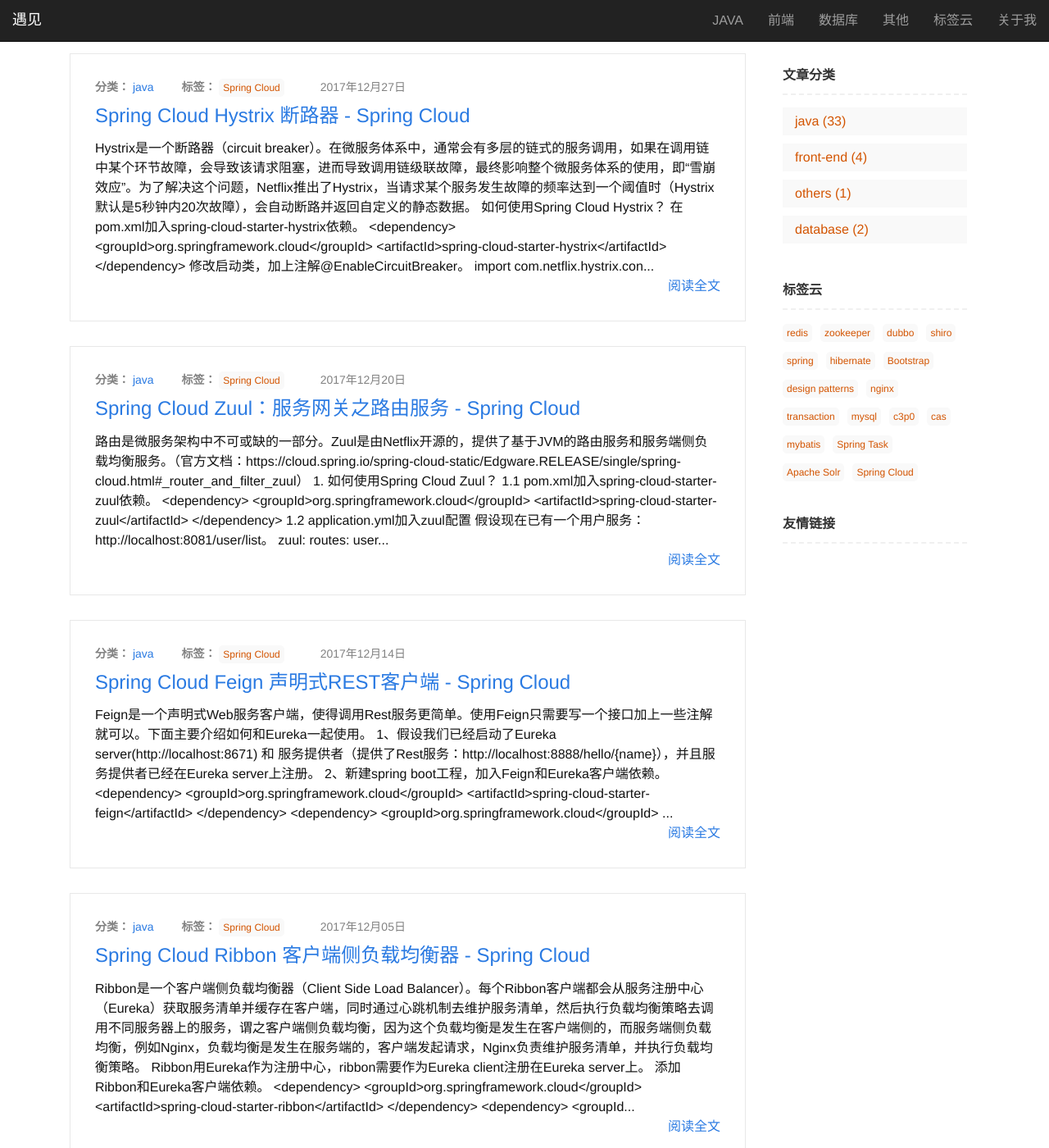
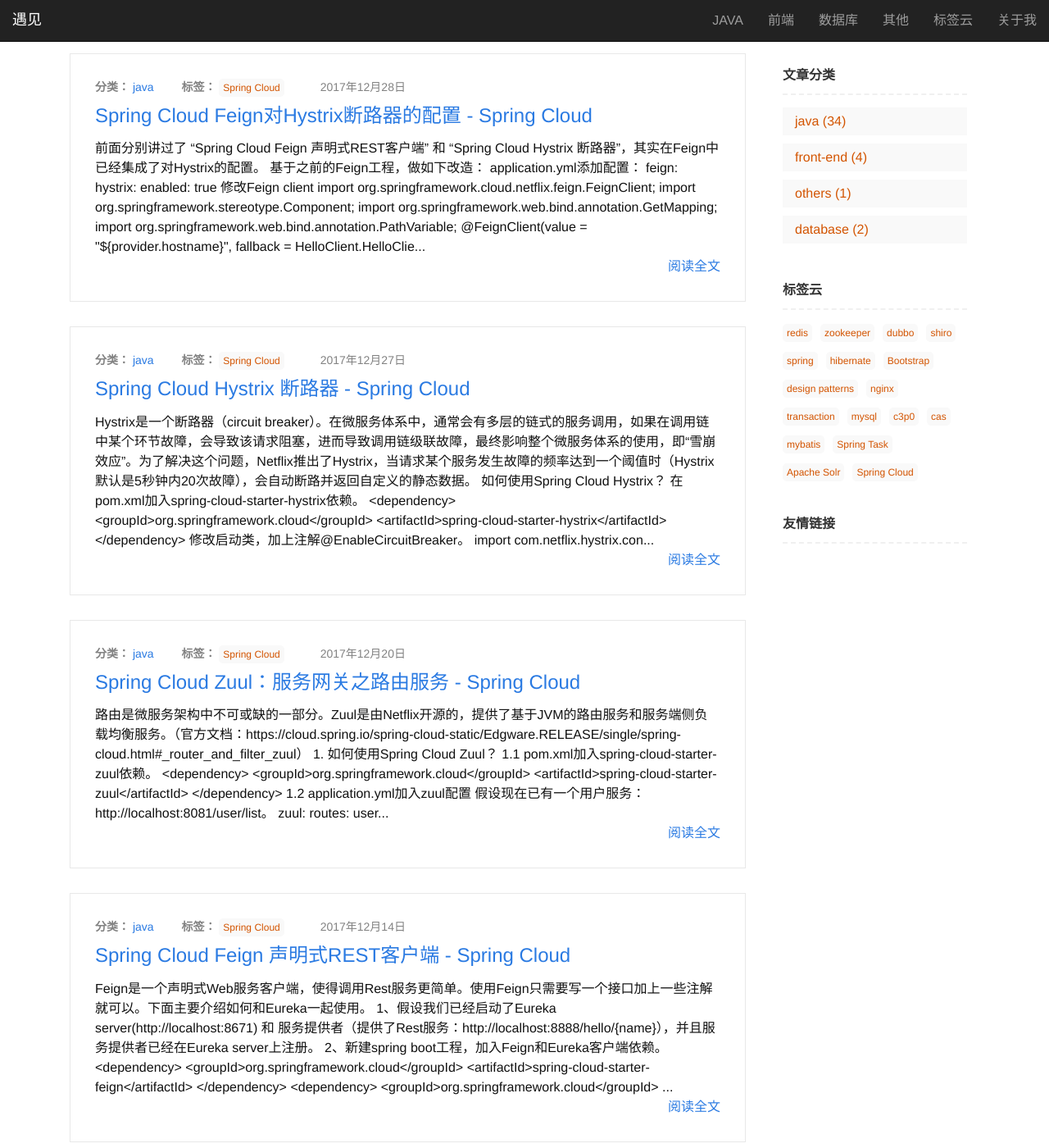
Before and after one commit to iyujian/iyujian.github.io, a Jekyll site: the page built from index.html, in a window 1280 px wide and 1400 px high. Shown: the whole window at 82% size. Built offline with Jekyll 4.4.1, drawn with Linux system fonts in a browser that asks for light colours; nearby versions of some CDN libraries; the list of posts is cut into pages by our own code; comment, search, counter and statistics services are not loaded; some of the changed text lies outside the part shown.

Commit message:
Spring Cloud Feign对Hystrix断路器的配置

````diff
--- a/_layouts/post.html
+++ b/_layouts/post.html
@@ -26,6 +26,7 @@ layout: default
 
   <div class="post-content" itemprop="articleBody">
     {{ content }}
+    <p>转载请注明出处：<a href="{{ page.url }}" title="{{page.title}}">{{site.url}}{{ page.url }}</a></p>
   </div>
 
 </article>
--- /dev/null
+++ b/_posts/java/2017-12-28-spring-cloud-feign-hystrix.md
@@ -0,0 +1,44 @@
+---
+layout: post
+title:  "Spring Cloud Feign对Hystrix断路器的配置 - Spring Cloud"
+date:   2017-12-28 14:34:11 +0800
+categories: java
+tags: [Spring Cloud]
+---
+
+前面分别讲过了 ["Spring Cloud Feign 声明式REST客户端"](spring-cloud-feign-getting-started.html "Spring Cloud Feign 声明式REST客户端") 和 ["Spring Cloud Hystrix 断路器"](spring-cloud-hystrix-getting-started.html "Spring Cloud Hystrix 断路器")，其实在Feign中已经集成了对Hystrix的配置。
+
+基于之前的Feign工程，做如下改造：
+
+1. application.yml添加配置：
+
+```xml
+feign:
+  hystrix:
+    enabled: true
+```
+
+2. 修改Feign client
+
+```java
+import org.springframework.cloud.netflix.feign.FeignClient;
+import org.springframework.stereotype.Component;
+import org.springframework.web.bind.annotation.GetMapping;
+import org.springframework.web.bind.annotation.PathVariable;
+
+@FeignClient(value = "${provider.hostname}", fallback = HelloClient.HelloClientFallback.class)
+public interface HelloClient {
+
+    @GetMapping("hello/{name}")
+    String hello(@PathVariable(value = "name") String name);
+
+    @Component
+    class HelloClientFallback implements HelloClient {
+        @Override
+        public String hello(String name) {
+            return "Fallback: " + name;
+        }
+    }
+
+}
+```
--- a/_sass/_layout.scss
+++ b/_sass/_layout.scss
@@ -390,7 +390,7 @@
     margin-bottom: $spacing-unit;
 
     h2 {
-        font-size: 32px;
+        font-size: 2rem;
 
         @include media-query($on-laptop) {
             font-size: 28px;
@@ -398,7 +398,7 @@
     }
 
     h3 {
-        font-size: 26px;
+        font-size: 1.5rem;
 
         @include media-query($on-laptop) {
             font-size: 22px;
@@ -406,7 +406,7 @@
     }
 
     h4 {
-        font-size: 20px;
+        font-size: 1.2rem;
 
         @include media-query($on-laptop) {
             font-size: 18px;
@@ -424,7 +424,7 @@
     background-color: white;
     padding: $spacing-unit;
     .post-title {
-        font-size: 1.6rem;
+        font-size: 3rem;
         text-align: center;
         margin-top: $spacing-unit;
     }
````
Also changed, not shown: _posts/java/2017-12-27-spring-cloud-hystrix-getting-started.md (+9 -9 lines).
